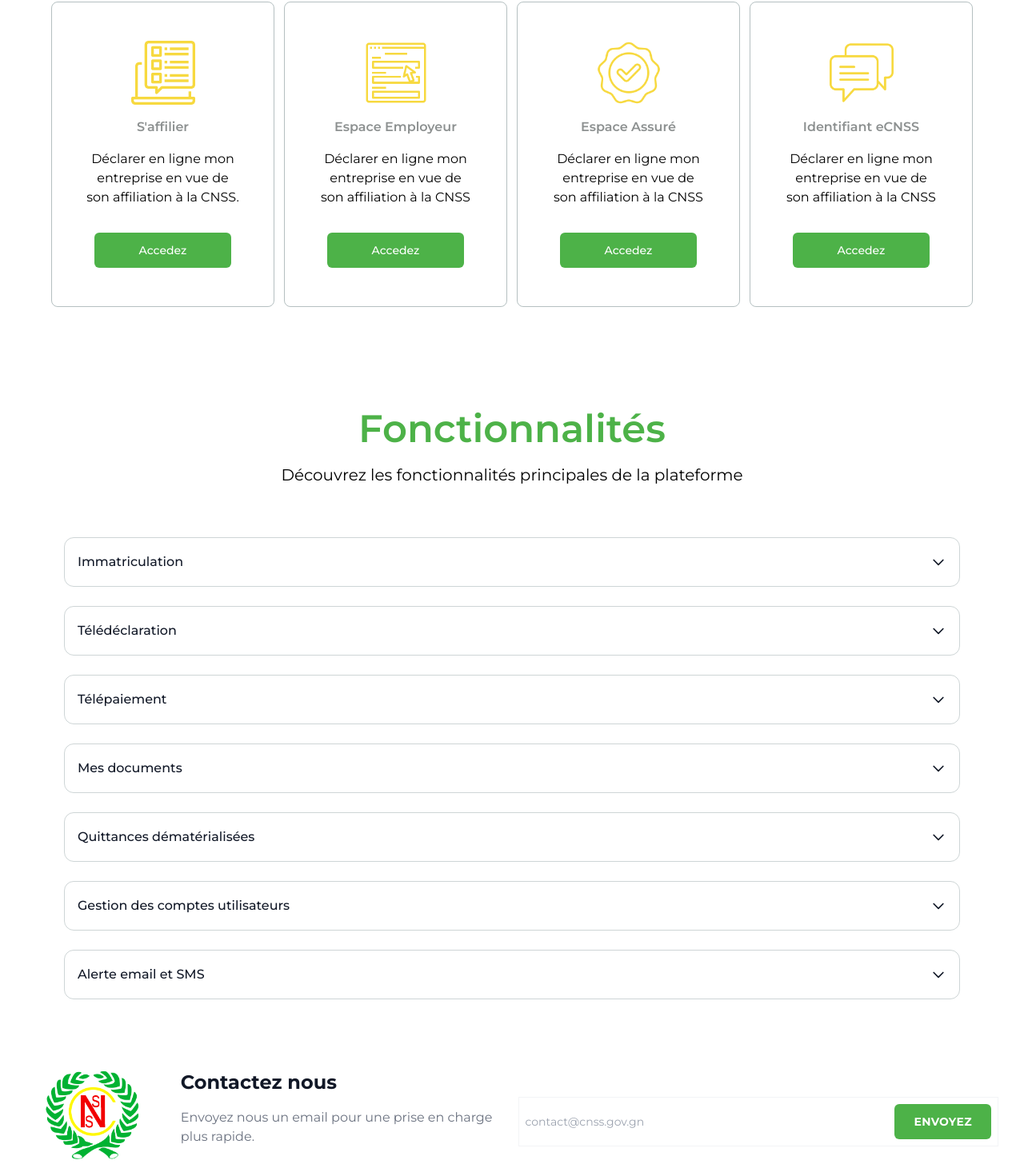
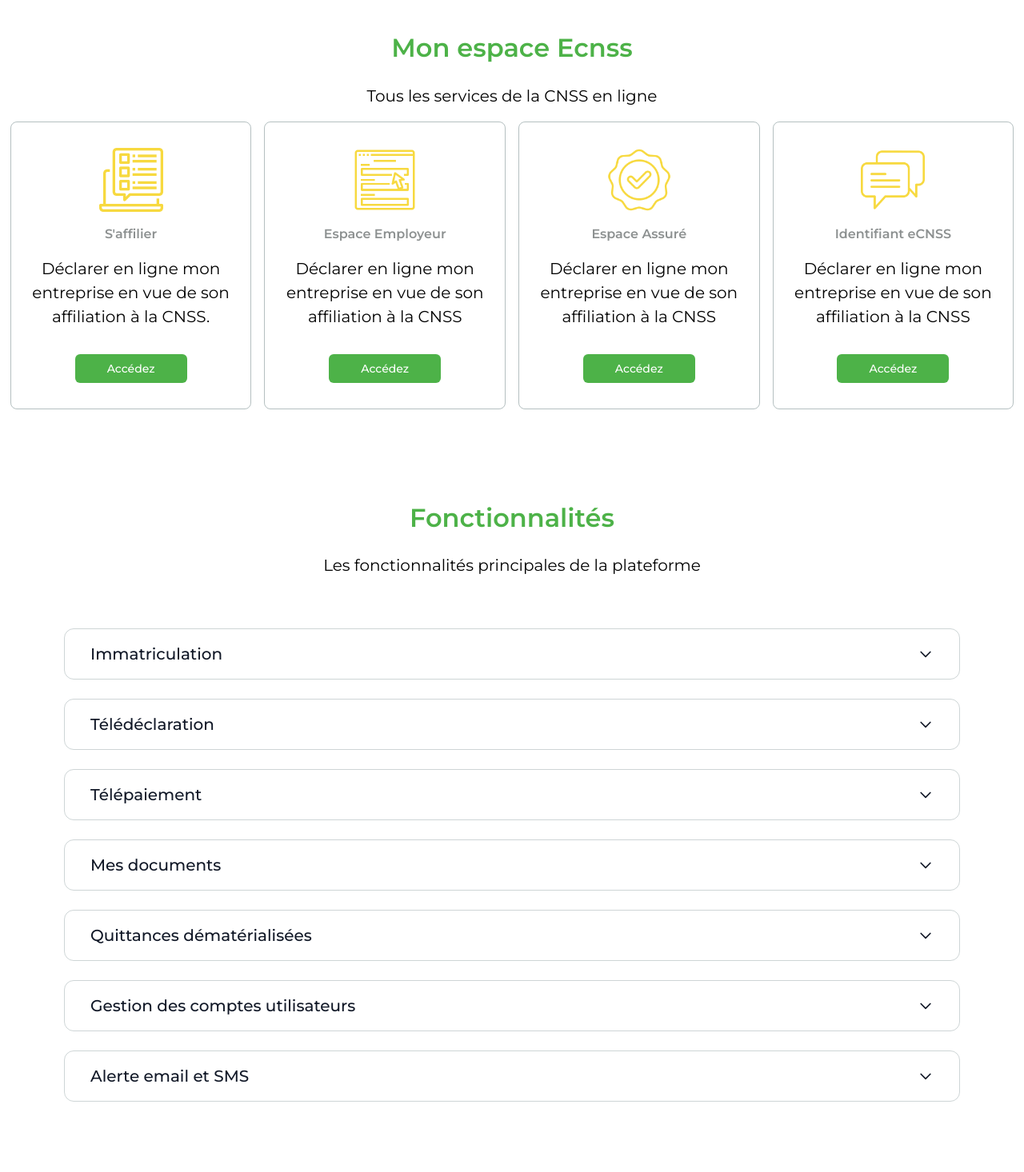
Before and after one commit to Svikou/Ecnss, a React (Vite) app: page / in a window 1280 px wide. Shown: the part 766-2232 px from the top of the page at 80% size. Built offline with nearby package versions, Linux system fonts and the light colour scheme.

Commit message:
responsiveness

```diff
--- a/src/App.tsx
+++ b/src/App.tsx
@@ -2,7 +2,7 @@
 import Footerr from "./Components/Footerr";
 import HeroCarousel from "./Components/Hero";
 import Services from "./Components/Services";
-import Fonctionnalite from "./Components/fonctionnalite";
+import Fonctionnalite from "./Components/Fonctionnalite";
 
 function App() {
   return (
--- a/src/Components/Fonctionnalite.tsx
+++ b/src/Components/Fonctionnalite.tsx
@@ -2,13 +2,13 @@
 
 const Fonctionnalite: React.FC = () => {
   return (
-    <div className="space-y-4 my-0 mx-20">
-      <div className="mx-auto px-4 py-8 mb-6">
-        <h2 className="text-5xl font-semibold text-[#3baa35e7] text-center mb-5">
+    <div className="space-y-4 my-0 size">
+      <div className="lg:mx-auto px-4 py-8 mb-6">
+        <h2 className="text-responsive font-semibold text-[#3baa35e7] text-center mb-5">
           Fonctionnalités
         </h2>
-        <p className="text-xl font-md text-center text-para-color mb-2 whitespace-nowrap">
-          Découvrez les fonctionnalités principales de la plateforme
+        <p className="text-responsive font-md text-center text-para-color mb-2 ">
+          Les fonctionnalités principales de la plateforme
         </p>
       </div>
 
@@ -18,8 +18,8 @@
           key={index}
           className="group [&_summary::-webkit-details-marker]:hidden"
         >
-          <summary className="flex cursor-pointer items-center justify-between gap-1.5 rounded-xl px-4 py-[18px] text-gray-900 hover:bg-gray-100 border border-[#324f533d] mt-6 transition-colors">
-            <h2 className="font-medium">{faqItem.question}</h2>
+          <summary className="flex cursor-pointer items-center justify-between gap-1.5 rounded-xl px-responsive py-responsive text-gray-900 hover:bg-gray-100 border border-[#324f533d] mt-6 transition-colors">
+            <h3 className="text-responsive font-medium">{faqItem.question}</h3>
             <svg
               className="size-5 shrink-0 transition duration-300 group-open:-rotate-180"
               xmlns="http://www.w3.org/2000/svg"
--- a/src/Components/Footerr.tsx
+++ b/src/Components/Footerr.tsx
@@ -5,7 +5,7 @@
         <div className="lg:flex lg:items-start lg:gap-8">
           <div className="text-teal-600">
             <img
-              className="h-25 w-[200px] "
+              className=" w-responsive h-responsive"
               src="public/images/Logo-CNSS.png"
               alt=" "
             />
@@ -14,11 +14,11 @@
           <div className="mt-8 grid grid-cols-2 gap-8 lg:mt-0 lg:grid-cols-5 lg:gap-y-16">
             <div className="col-span-2 mt-6">
               <div>
-                <h2 className="text-2xl font-bold text-gray-900">
+                <h2 className="text-responsive font-bold text-gray-900">
                   Contactez nous
                 </h2>
 
-                <p className="mt-4 text-gray-500">
+                <p className="mt-4 text-responsive text-gray-500">
                   Envoyez nous un email pour une prise en charge plus rapide.
                 </p>
               </div>
--- a/src/Components/Header.tsx
+++ b/src/Components/Header.tsx
@@ -1,6 +1,14 @@
+import { useState } from "react";
+
 const Header: React.FC = () => {
+  const [isMenuOpen, setIsMenuOpen] = useState(false);
+
+  const toggleMenu = () => {
+    setIsMenuOpen(!isMenuOpen);
+  };
+
   return (
-    <header className="bg-white  mt-2 mx-2 py-2 rounded-lg border border-[#00000045]  ">
+    <header className="bg-white mt-2 mx-2 py-2 rounded-lg border border-[#00000045]">
       <div className="mx-auto max-w-screen-xl px-4 sm:px-6 lg:px-8">
         <div className="flex h-16 items-center justify-between">
           <div className="md:flex md:items-center md:gap-12">
@@ -16,25 +24,20 @@
 
           <div className="hidden md:block">
             <nav aria-label="Global">
-              <ul className="flex items-center gap-[40px] text-[16px] ">
+              <ul className="flex items-center gap-[40px] text-[16px]">
                 <li>
-                  <a className="text-black transition " href="#">
-                    {" "}
-                    Services{" "}
+                  <a className="text-black transition" href="#">
+                    Services
                   </a>
                 </li>
-
                 <li>
-                  <a className="text-black transition " href="#">
-                    {" "}
-                    Documents{" "}
+                  <a className="text-black transition" href="#">
+                    Documents
                   </a>
                 </li>
-
                 <li>
                   <a className="text-black transition" href="#">
-                    {" "}
-                    Contacts{" "}
+                    Contacts
                   </a>
                 </li>
               </ul>
@@ -45,7 +48,7 @@
             <div className="sm:flex sm:gap-4">
               <div className="hidden sm:flex">
                 <a
-                  className="rounded-md bg-[#3baa35e7] hover:bg-[#3baa35]   px-5 py-3 text-sm font-medium text-white"
+                  className="rounded-md bg-[#3baa35e7] hover:bg-[#3baa35] px-5 py-3 text-sm font-medium text-white"
                   href="#"
                 >
                   Mon compte
@@ -54,7 +57,10 @@
             </div>
 
             <div className="block md:hidden">
-              <button className="rounded bg-gray-100 p-2 text-gray-600 transition hover:text-gray-600/75">
+              <button
+                className="rounded bg-gray-100 p-2 text-gray-600 transition hover:text-gray-600/75"
+                onClick={toggleMenu}
+              >
                 <svg
                   xmlns="http://www.w3.org/2000/svg"
                   className="size-5"
@@ -74,6 +80,39 @@
           </div>
         </div>
       </div>
+
+      {/* Hamburger menu content */}
+      {isMenuOpen && (
+        <div className="bg-white shadow-lg p-4 md:hidden">
+          <nav>
+            <ul className="space-y-4">
+              <li>
+                <a className="text-black transition" href="#">
+                  Services
+                </a>
+              </li>
+              <li>
+                <a className="text-black transition" href="#">
+                  Documents
+                </a>
+              </li>
+              <li>
+                <a className="text-black transition" href="#">
+                  Contacts
+                </a>
+              </li>
+              <li>
+                <a
+                  className="rounded-md bg-[#3baa35e7] hover:bg-[#3baa35] px-5 py-3 text-sm font-medium text-white"
+                  href="#"
+                >
+                  Mon compte
+                </a>
+              </li>
+            </ul>
+          </nav>
+        </div>
+      )}
     </header>
   );
 };
--- a/src/Components/Services.tsx
+++ b/src/Components/Services.tsx
@@ -5,33 +5,41 @@
   return (
     <section className="py-16">
       <div className="container mx-auto max-w-2xl">
-        <h1 className="mb-5 text-center text-5xl font-semibold text-[#3baa35e7]">
+        <h2 className="mb-5 text-center text-responsive font-semibold text-[#3baa35e7]">
           Mon espace Ecnss
-        </h1>
-        <h3 className="text-para-color mb-4 text-center text-2xl">
-          Rétrouvez tout les services de la cnss en ligne
-        </h3>
+        </h2>
+
+        <p className="text-responsive text-para-color mb-4 text-center lg:text-2xl">
+          Tous les services de la CNSS en ligne
+        </p>
       </div>
+
       <div className="pb-4 text-white" id="benefits">
         <div
-          className="mx-auto grid w-[90%] grid-cols-4 gap-3 pb-4 pt-10 text-center"
+          className="mx-auto grid grid-cols-1 sm:grid-cols-2 md:grid-cols-2 lg:grid-cols-4 gap-4 sm:w-[90%] lg:w-[98%]  text-center"
           id="services"
         >
           {capabilitiesCards.map((card, index) => (
             <div
-              className="flex flex-col items-center justify-center rounded-lg border border-[#324f535b] px-10 py-12 transition-all hover:bg-bgCard/20"
+              className="flex flex-col items-center justify-center rounded-lg border border-[#324f535b] px-6 py-8 transition-all hover:bg-bgCard/20"
               key={index}
             >
-              <img src={card.image} className="mb-4 size-20" alt={card.title} />
+              <img
+                src={card.image}
+                className="mb-4 w-20 h-20"
+                alt={card.title}
+              />
               <h5 className="mb-4 text-md font-semibold text-[#8d9191]">
                 {card.title}
               </h5>
-              <p className="text-md mb-8 text-black">{card.description}</p>
+              <p className=" text-responsive mb-8 text-black">
+                {card.description}
+              </p>
               <a
-                className="rounded-md bg-[#3baa35e7] hover:bg-[#3baa35]   px-14 py-3 text-sm font-medium text-white"
+                className="rounded-md bg-[#3baa35e7] hover:bg-[#3baa35] px-10 py-2 text-sm font-medium text-white"
                 href="#"
               >
-                Accedez
+                Accédez
               </a>
             </div>
           ))}
--- a/src/index.css
+++ b/src/index.css
@@ -6,3 +6,182 @@
 html {
   font-family: "Montserrat", sans-serif;
 }
+/* index.css */
+/* index.css */
+
+/* Classe de base pour la taille de texte responsive */
+.text-responsive {
+  font-size: 1.25rem; /* Default size pour les petits écrans */
+}
+
+/* Responsive pour les <h2> */
+h2.text-responsive {
+  font-size: 1rem; /* taille de base pour <h2> */
+
+  @media (min-width: 640px) {
+    font-size: 1rem; /* text-xl */
+  }
+
+  @media (min-width: 768px) {
+    font-size: 2rem; /* text-2xl */
+  }
+}
+/* Responsive pour les <h3> */
+h3.text-responsive {
+  font-size: 1rem; /* taille de base pour <h2> */
+
+  @media (min-width: 640px) {
+    font-size: 1.25rem; /* text-xl */
+  }
+
+  @media (min-width: 768px) {
+    font-size: 1.25rem; /* text-2xl */
+  }
+
+  @media (min-width: 1024px) {
+    font-size: 1.25rem; /* text-5xl, un peu plus grand pour les <h2> */
+  }
+}
+
+/* Responsive pour les <p> */
+p.text-responsive {
+  font-size: 16px; /* taille de base pour <p> */
+
+  @media (min-width: 640px) {
+    font-size: 16px; /* text-xl */
+  }
+
+  @media (min-width: 768px) {
+    font-size: 1.5rem; /* text-2xl */
+  }
+
+  @media (min-width: 1024px) {
+    font-size: 20px; /* un peu plus petit que les <h2> */
+  }
+}
+
+.size {
+  font-size: 1.25rem; /* Default size (sm) */
+}
+
+@media (min-width: 1024px) {
+  /* sm: 640px et plus */
+  .size {
+    margin-left: 5rem; /* text-xl */
+    margin-right: 5rem; /* text-xl */
+  }
+}
+
+/* Padding horizontal (px) */
+.px-responsive {
+  padding-left: 14px; /* Default: 4px */
+  padding-right: 14px;
+}
+
+@media (min-width: 640px) {
+  /* sm: 640px et plus */
+  .px-responsive {
+    padding-left: 20px; /* 6px pour les écrans plus larges */
+    padding-right: 20px;
+  }
+}
+
+@media (min-width: 768px) {
+  /* md: 768px et plus */
+  .px-responsive {
+    padding-left: 2rem; /* 8px */
+    padding-right: 2rem;
+  }
+}
+
+@media (min-width: 1024px) {
+  /* lg: 1024px et plus */
+  .px-responsive {
+    padding-left: 2rem; /* 10px */
+    padding-right: 2rem;
+  }
+}
+
+/* Padding vertical (py) */
+.py-responsive {
+  padding-top: 12px; /* Default: 18px */
+  padding-bottom: 12px;
+}
+
+@media (min-width: 640px) {
+  /* sm: 640px et plus */
+  .py-responsive {
+    padding-top: 22px; /* légèrement plus grand */
+    padding-bottom: 22px;
+  }
+}
+
+@media (min-width: 768px) {
+  /* md: 768px et plus */
+  .py-responsive {
+    padding-top: 26px;
+    padding-bottom: 26px;
+  }
+}
+
+@media (min-width: 1024px) {
+  /* lg: 1024px et plus */
+  .py-responsive {
+    padding-top: 16px;
+    padding-bottom: 16px;
+  }
+}
+
+/* index.css */
+
+/* Largeur responsive */
+.w-responsive {
+  width: 80px; /* Taille de base */
+}
+
+@media (min-width: 640px) {
+  /* sm: 640px et plus */
+  .w-responsive {
+    width: 150px; /* largeur ajustée pour les écrans sm */
+  }
+}
+
+@media (min-width: 768px) {
+  /* md: 768px et plus */
+  .w-responsive {
+    width: 150px; /* largeur ajustée pour les écrans md */
+  }
+}
+
+@media (min-width: 1024px) {
+  /* lg: 1024px et plus */
+  .w-responsive {
+    width: 230px; /* largeur ajustée pour les écrans lg */
+  }
+}
+
+/* Hauteur responsive */
+.h-responsive {
+  height: 80px; /* Hauteur de base équivalente à h-25 */
+}
+
+@media (min-width: 640px) {
+  /* sm: 640px et plus */
+  .h-responsive {
+    height: 180px; /* hauteur ajustée pour les écrans sm */
+  }
+}
+
+@media (min-width: 768px) {
+  /* md: 768px et plus */
+  .h-responsive {
+    height: 150px; /* hauteur ajustée pour les écrans md */
+  }
+}
+
+@media (min-width: 1024px) {
+  /* lg: 1024px et plus */
+  .h-responsive {
+    height: 160px; /* hauteur ajustée pour les écrans lg */
+  }
+}
```
Also changed, not shown: src/Components/Hero.tsx (+6 -6 lines).
